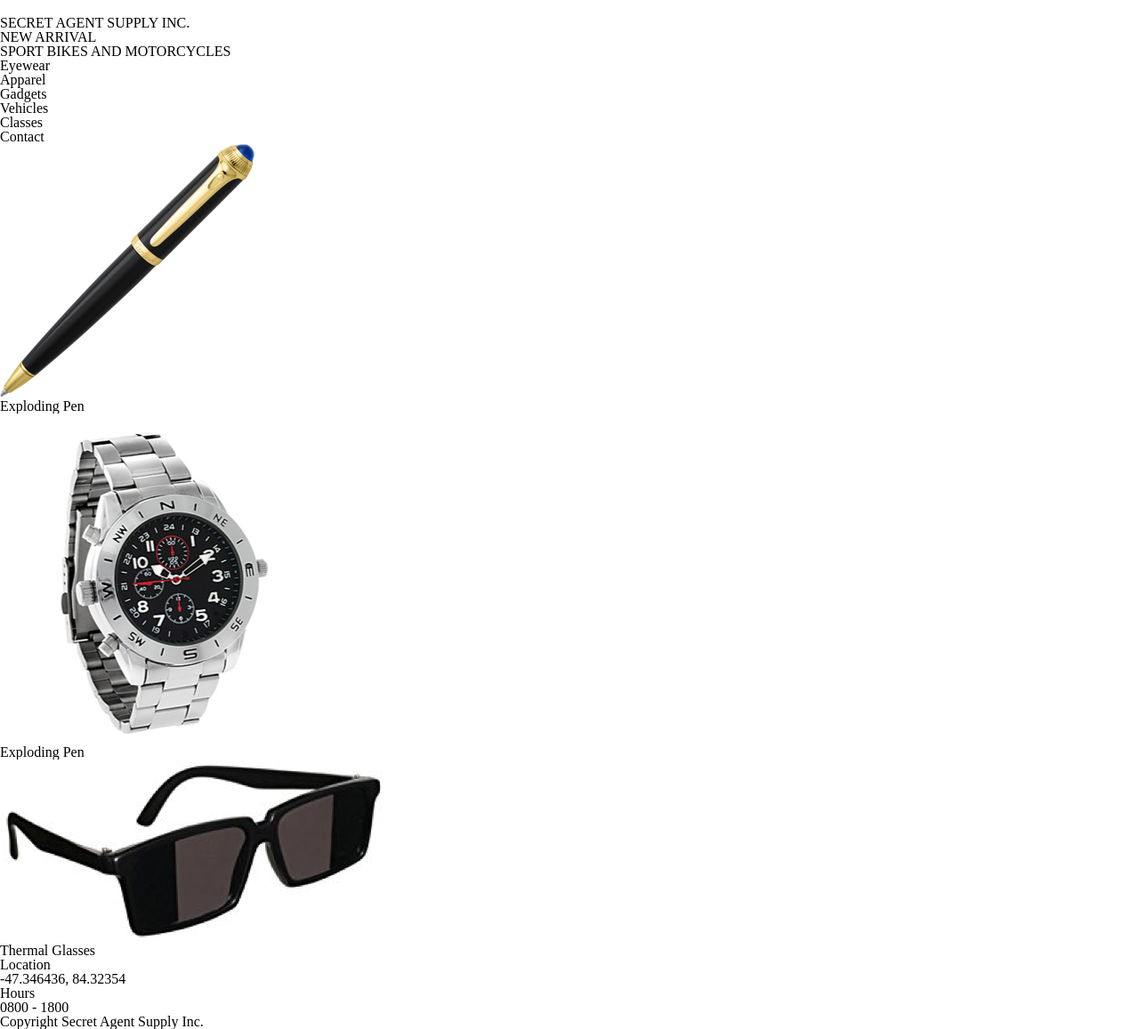
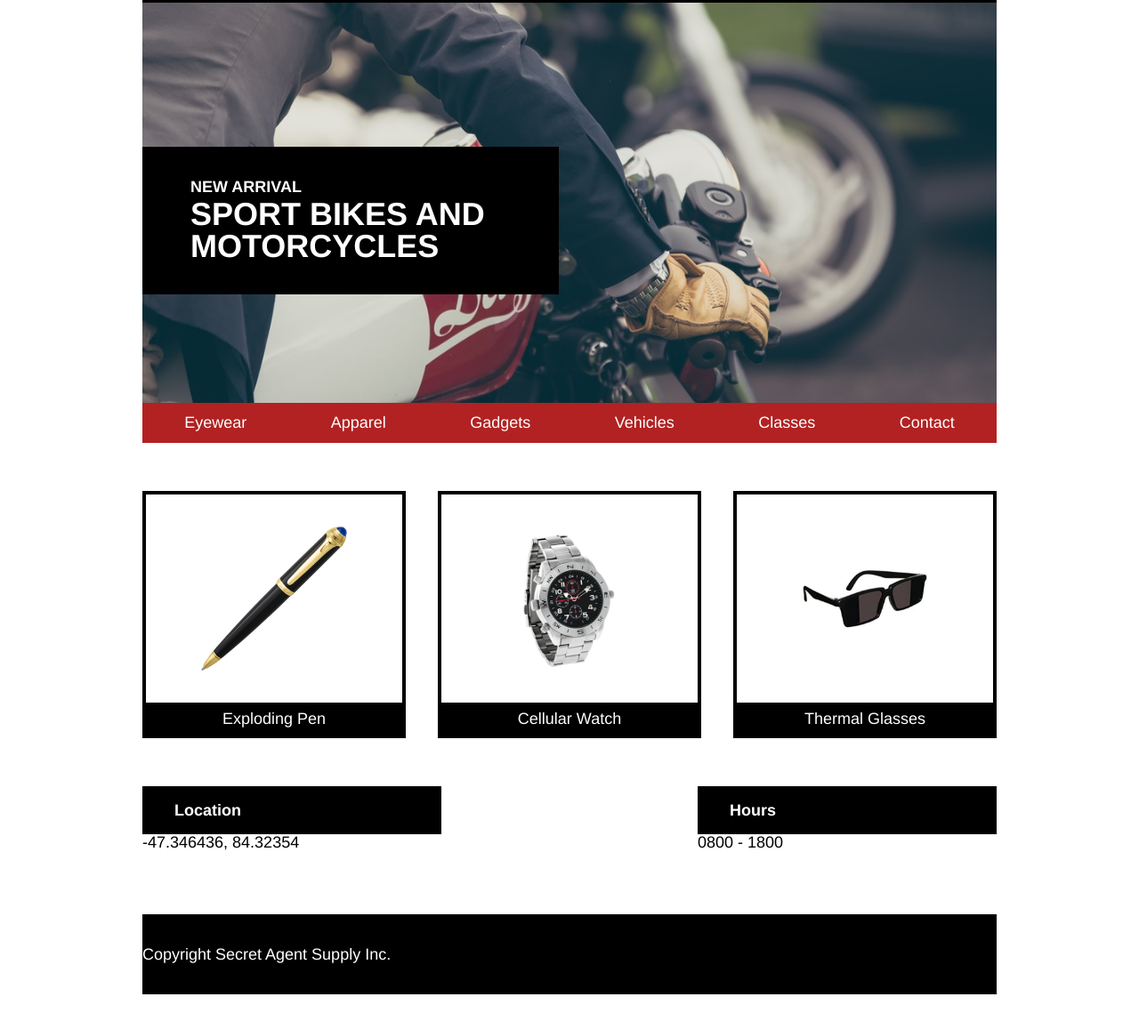
Before and after one commit to AMalekian/SecretAgent, a plain HTML site: page index.html in a window 1280 px wide. Shown: the part 39-1196 px from the top of the page at 89% size. After the commit the page ends 1157 px from the top, so only its background shows below. Drawn offline with Linux system fonts and the light colour scheme.

Commit message:
Positioning

```diff
--- a/index.html
+++ b/index.html
@@ -33,36 +33,44 @@
       </nav>
     </header>
 
-    <div class="main">
-      <div class="products container">
+    <div class="main container">
+      <div class="products content">
         <div class="item" id="pen">
-          <img src="resources/images/pen.png">
+          <div class="imgcontainer">
+            <img src="resources/images/pen.png">
+          </div>
           <p>Exploding Pen</p>
         </div>
         <div class="item" id="watch">
-          <img src="resources/images/watch.png">
-          <p>Exploding Pen</p>
+          <div class="imgcontainer">
+            <img src="resources/images/watch.png">
+          </div>
+          <p>Cellular Watch</p>
         </div>
         <div class="item" id="glasses">
-          <img src="resources/images/glasses.png">
+          <div class="imgcontainer">
+            <img src="resources/images/glasses.png">
+          </div>
           <p>Thermal Glasses</p>
         </div>
       </div>
 
-      <div class="supporting container">
-        <div id="location">
+      <div class="supporting content">
+        <div class="item" id="location">
           <h4>Location</h4>
           <p>-47.346436, 84.32354</p>
         </div>
 
-        <div id="hours">
+        <div class="item" id="hours">
           <h4>Hours</h4>
           <p>0800 - 1800</p>
         </div>
       </div>
 
-      <footer class="container">
-        <p>Copyright Secret Agent Supply Inc.</p>
+      <footer>
+        <div class="container">
+          <p>Copyright Secret Agent Supply Inc.</p>
+        </div>
       </footer>
 
   </body>
--- a/resources/css/style.css
+++ b/resources/css/style.css
@@ -0,0 +1,131 @@
+html, body {
+  font-family: Helvetica;
+  font-size: 18px;
+}
+
+.container{
+  display: block;
+  max-width: 960px;
+  margin: 0 auto;
+}
+
+.logo{
+  background-color: black;
+  width: 100%;
+}
+
+.logo img{
+  height: 1.5rem;
+  padding: 0 0.5rem;
+  position: relative;
+  top: 0.4rem;
+}
+
+.logo h3{
+  display: inline-block;
+  color: white;
+  font-size: 1rem;
+  padding: 0.66rem 0.5rem;
+}
+
+.banner{
+  height: 25rem;
+  background-image: url(../images/moto.jpeg);
+  background-size: cover;
+}
+
+.announcement {
+  position: relative;
+  top: 9rem;
+  width: 20rem;
+  background-color: black;
+  color: white;
+  padding: 2rem 3rem;
+}
+
+.announcement h3{
+  font-size: 1rem;
+  font-weight: bold;
+}
+
+.announcement h1{
+  font-size: 2rem;
+  font-weight: bold;
+  padding-top: 0.25rem;
+}
+
+nav {
+  background-color: firebrick;
+}
+
+nav ul{
+  display: flex;
+  justify-content: space-around;
+}
+
+nav li {
+  display: inline-block;
+  padding: 0.75rem;
+  color: white;
+}
+
+.content {
+  margin-top: 3rem;
+  display: flex;
+  justify-content: space-between;
+}
+
+.products .item{
+  width: 30%;
+  border: 4px solid black;
+}
+
+.imgcontainer {
+  display: flex;
+  justify-content: center;
+  align-items: center;
+  height: 13rem;
+}
+
+.imgcontainer img {
+  height: 9rem;
+}
+
+#glasses img {
+  max-width: 50%;
+  height: auto;
+}
+
+.products .item p{
+  padding: 0.5rem 0;
+  background-color: black;
+  color: white;
+  text-align: center;
+}
+
+.supporting .item {
+  width: 35%;
+  margin-bottom: 4rem;
+}
+
+.supporting .item h4 {
+  font-size: 1rem;
+  font-weight: bold;
+  background-color: black;
+  color: white;
+  padding: 1rem 2rem;
+}
+
+.supporting .item p {
+  text-align: left;
+}
+
+footer {
+  height: 5rem;
+  background-color: black;
+}
+
+footer p{
+  color: white;
+  padding: 2rem 0;
+}
```
